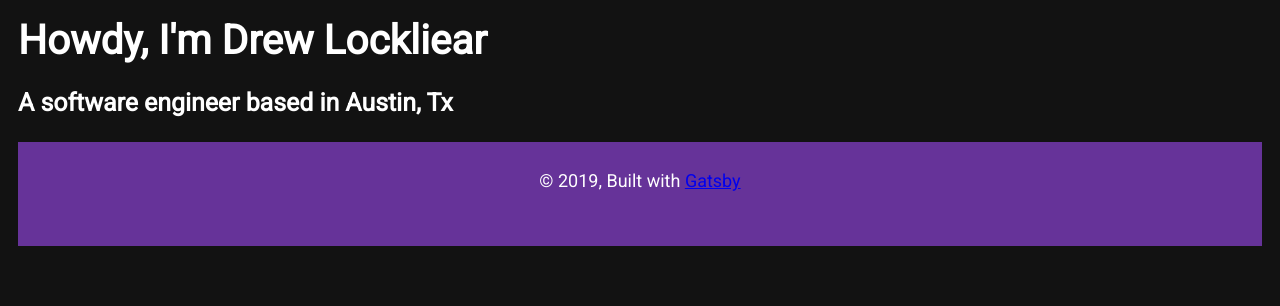
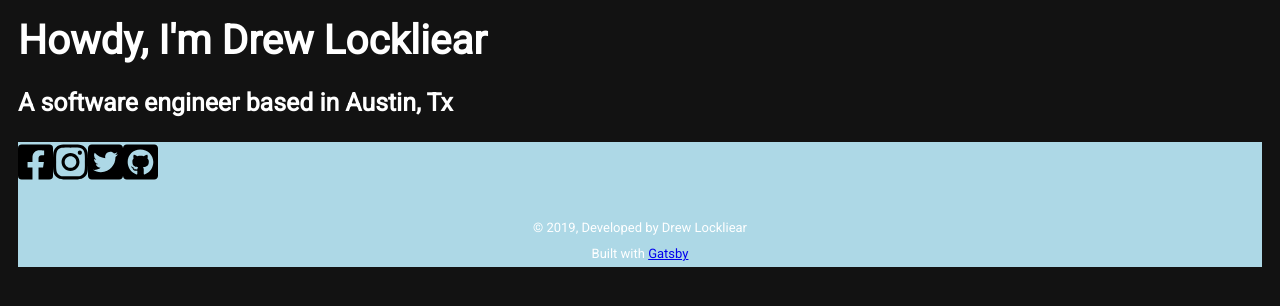
Before and after one commit to dlocklie/dlockliear.com, a Gatsby site: page / in a window 1280 px wide. Built offline with nearby package versions, Linux system fonts and the light colour scheme; Gatsby itself is replaced by a stand-in of ours.

Commit message:
Added social media svg to images directory in src

```diff
--- a/gatsby-config.js
+++ b/gatsby-config.js
@@ -41,6 +41,6 @@ module.exports = {
           },
         ],
       },
-    }
+    },
   ],
 }
--- a/package.json
+++ b/package.json
@@ -11,6 +11,7 @@
     "gatsby-plugin-offline": "^3.0.24",
     "gatsby-plugin-prefetch-google-fonts": "^1.4.3",
     "gatsby-plugin-react-helmet": "^3.1.16",
+    "gatsby-plugin-react-svg": "^2.1.2",
     "gatsby-plugin-sharp": "^2.3.4",
     "gatsby-source-filesystem": "^2.1.39",
     "gatsby-transformer-sharp": "^2.3.6",
--- a/src/components/footer/footer.css
+++ b/src/components/footer/footer.css
@@ -1,4 +1,15 @@
-.copyright-year {
+.footer-container {
+  background-color: lightblue;
+}
+
+.footer-center {
+  font-size: small;
   color: #ffffff;
   text-align: center;
+  margin: 0;
 }
+
+.social-media-logo {
+  max-width: 40px;
+  max-height: 40px;
+}
--- a/src/components/footer/footer.js
+++ b/src/components/footer/footer.js
@@ -1,25 +1,39 @@
-import { Link } from "gatsby"
-import PropTypes from "prop-types"
-import React from "react"
+import { Link } from "gatsby";
+import React from "react";
 import "./footer.css";
+import facebookLogo from "../../images/facebook.svg";
+import instagramLogo from "../../images/instagram.svg";
+import twitterLogo from "../../images/twitter.svg";
+import githubLogo from "../../images/github.svg";
 
 const Footer = () => (
-  <footer
-    style={{
-      background: `rebeccapurple`,
-      marginBottom: `1.45rem`,
-    }}
-  >
-    <div
-      style={{
-        margin: `0 auto`,
-        padding: `1.45rem 1.0875rem`,
-      }}
-    >
-      <p className="copyright-year">
-        © {new Date().getFullYear()}, Built with
-            {` `}
-            <a href="https://www.gatsbyjs.org">Gatsby</a>
+  <footer>
+
+    <div className="footer-container">
+      <div className="social-media-links">
+        <img
+          src={facebookLogo}
+          className="social-media-logo">
+        </img>
+        <img
+          src={instagramLogo}
+          className="social-media-logo">
+        </img>
+        <img
+          src={twitterLogo}
+          className="social-media-logo">
+        </img>
+        <img
+          src={githubLogo}
+          className="social-media-logo">
+        </img>
+
+      </div>
+      <p className="footer-center">
+        © {new Date().getFullYear()}, Developed by Drew Lockliear
+      </p>
+      <p className="footer-center">
+        Built with <a href="https://www.gatsbyjs.org" target="_blank">Gatsby</a>
       </p>
     </div>
   </footer>
```
Also changed, not shown: src/images/facebook.svg (added), src/images/github.svg (added), src/images/instagram.svg (added), src/images/twitter.svg (added), 1 other file.
